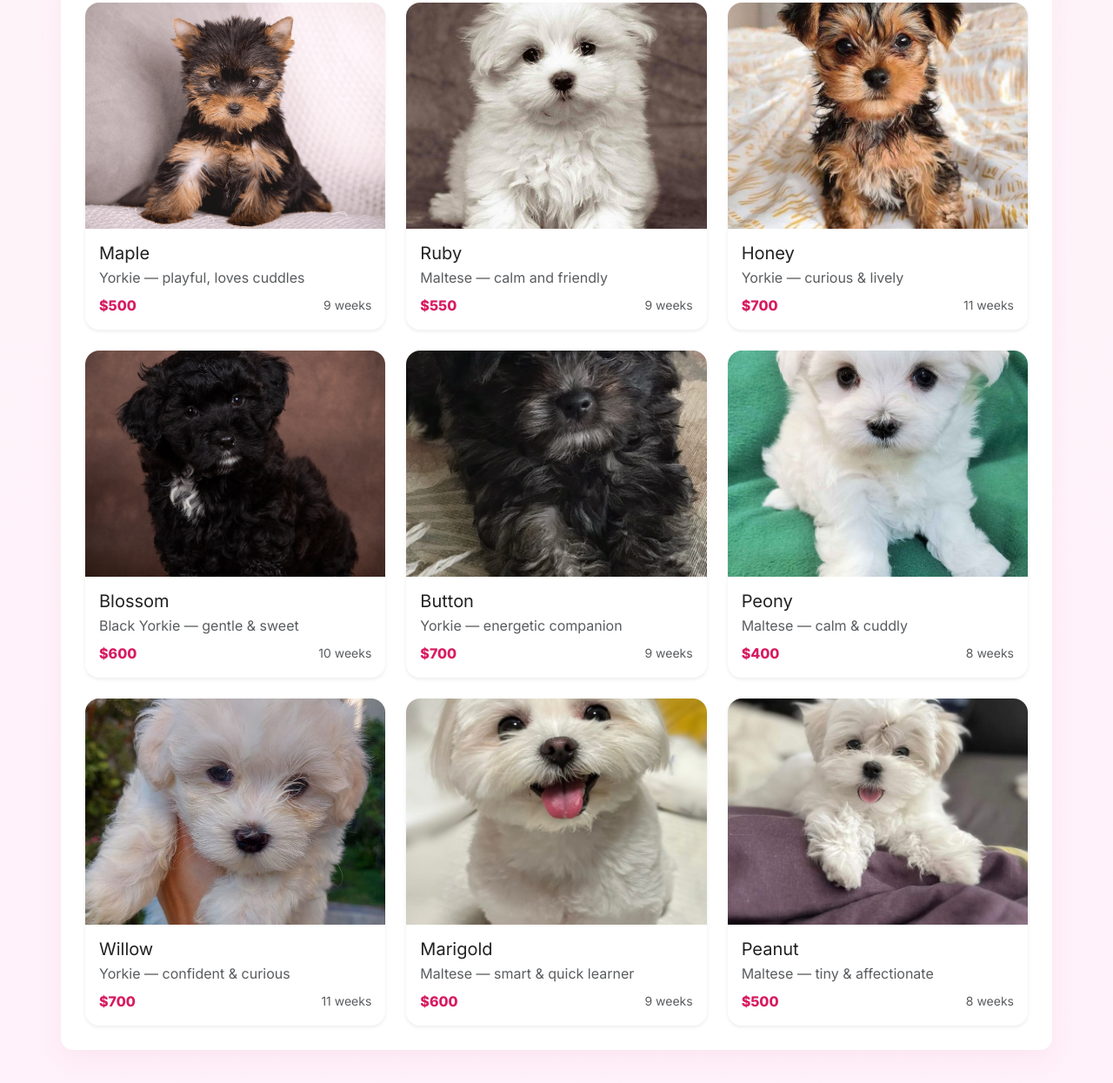
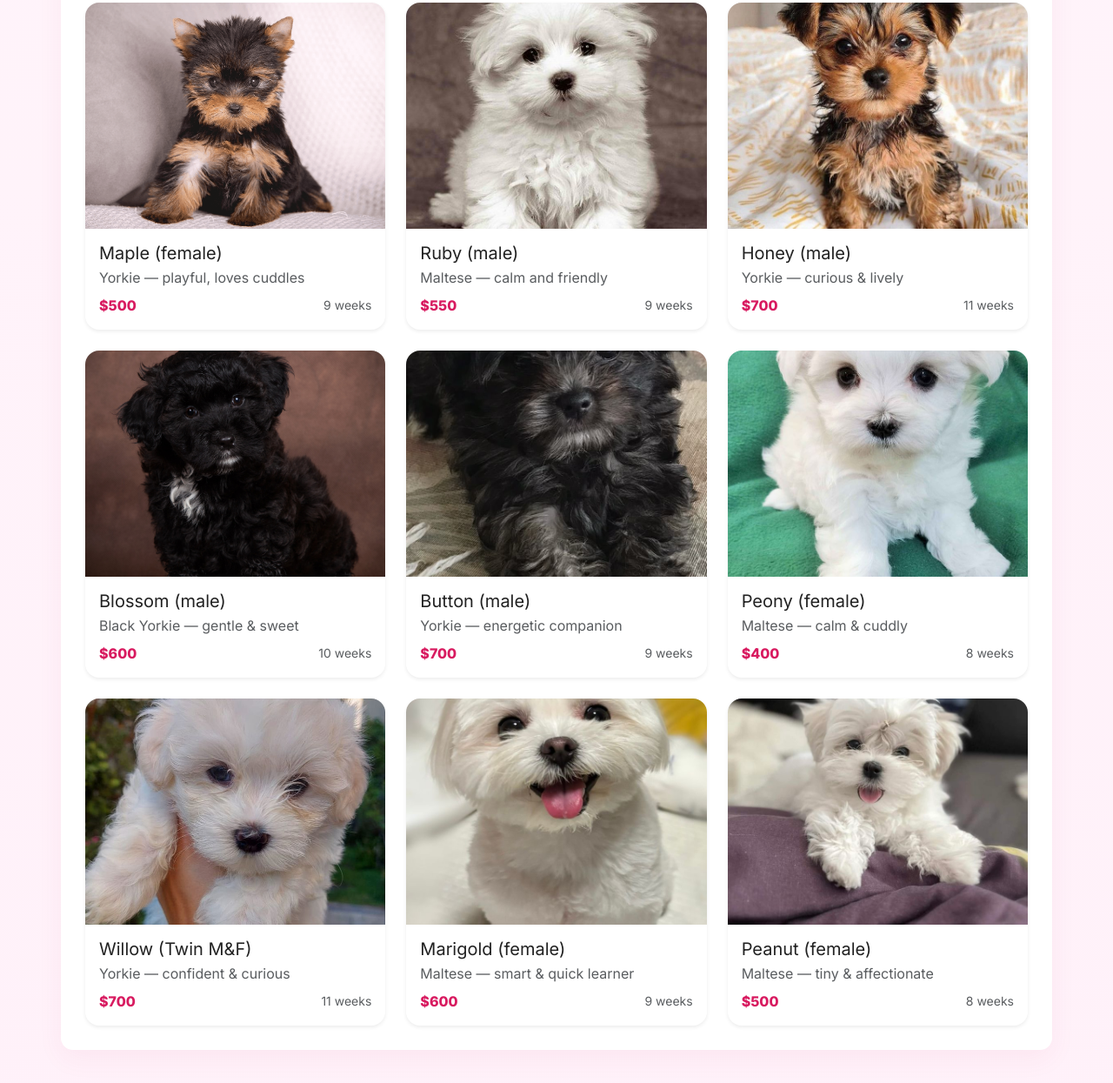
Before and after one commit to sophiebennett-wq/maltese-yorkie-family, a plain HTML site: page index.html in a window 1280 px wide. Shown: the part 1524-2769 px from the top of the page at 87% size. Drawn offline with nearby package versions, Linux system fonts and the light colour scheme.

Commit message:
Update index.html

```diff
--- a/index.html
+++ b/index.html
@@ -144,7 +144,7 @@
                 </div>
               </div>
               <div class="card-body p-3">
-                <h5 class="mb-1">Maple</h5>
+                <h5 class="mb-1">Maple (female)</h5>
                 <p class="text-muted mb-2">Yorkie — playful, loves cuddles</p>
                 <div class="d-flex justify-content-between align-items-center">
                   <div class="fw-bold text-pink">$500</div>
@@ -168,7 +168,7 @@
                 </div>
               </div>
               <div class="card-body p-3">
-                <h5 class="mb-1">Ruby</h5>
+                <h5 class="mb-1">Ruby (male)</h5>
                 <p class="text-muted mb-2">Maltese — calm and friendly</p>
                 <div class="d-flex justify-content-between align-items-center">
                   <div class="fw-bold text-pink">$550</div>
@@ -192,7 +192,7 @@
                 </div>
               </div>
               <div class="card-body p-3">
-                <h5 class="mb-1">Honey</h5>
+                <h5 class="mb-1">Honey (male)</h5>
                 <p class="text-muted mb-2">Yorkie — curious & lively</p>
                 <div class="d-flex justify-content-between align-items-center">
                   <div class="fw-bold text-pink">$700</div>
@@ -216,7 +216,7 @@
                 </div>
               </div>
               <div class="card-body p-3">
-                <h5 class="mb-1">Blossom</h5>
+                <h5 class="mb-1">Blossom (male)</h5>
                 <p class="text-muted mb-2">Black Yorkie — gentle & sweet</p>
                 <div class="d-flex justify-content-between align-items-center">
                   <div class="fw-bold text-pink">$600</div>
@@ -240,7 +240,7 @@
                 </div>
               </div>
               <div class="card-body p-3">
-                <h5 class="mb-1">Button</h5>
+                <h5 class="mb-1">Button (male)</h5>
                 <p class="text-muted mb-2">Yorkie — energetic companion</p>
                 <div class="d-flex justify-content-between align-items-center">
                   <div class="fw-bold text-pink">$700</div>
@@ -264,7 +264,7 @@
                 </div>
               </div>
               <div class="card-body p-3">
-                <h5 class="mb-1">Peony</h5>
+                <h5 class="mb-1">Peony (female)</h5>
                 <p class="text-muted mb-2">Maltese — calm & cuddly</p>
                 <div class="d-flex justify-content-between align-items-center">
                   <div class="fw-bold text-pink">$400</div>
@@ -288,7 +288,7 @@
                 </div>
               </div>
               <div class="card-body p-3">
-                <h5 class="mb-1">Willow</h5>
+                <h5 class="mb-1">Willow (Twin M&F)</h5>
                 <p class="text-muted mb-2">Yorkie — confident & curious</p>
                 <div class="d-flex justify-content-between align-items-center">
                   <div class="fw-bold text-pink">$700</div>
@@ -312,7 +312,7 @@
                 </div>
               </div>
               <div class="card-body p-3">
-                <h5 class="mb-1">Marigold</h5>
+                <h5 class="mb-1">Marigold (female)</h5>
                 <p class="text-muted mb-2">Maltese — smart & quick learner</p>
                 <div class="d-flex justify-content-between align-items-center">
                   <div class="fw-bold text-pink">$600</div>
@@ -336,7 +336,7 @@
                 </div>
               </div>
               <div class="card-body p-3">
-                <h5 class="mb-1">Peanut</h5>
+                <h5 class="mb-1">Peanut (female)</h5>
                 <p class="text-muted mb-2">Maltese — tiny & affectionate</p>
                 <div class="d-flex justify-content-between align-items-center">
                   <div class="fw-bold text-pink">$500</div>
```
